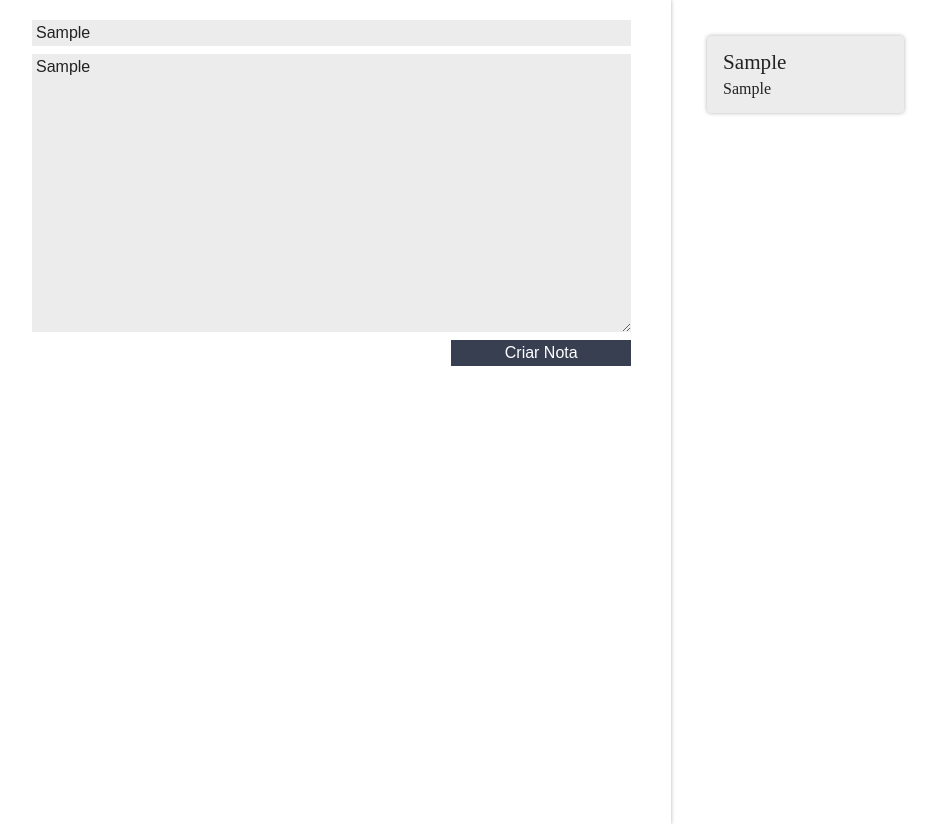
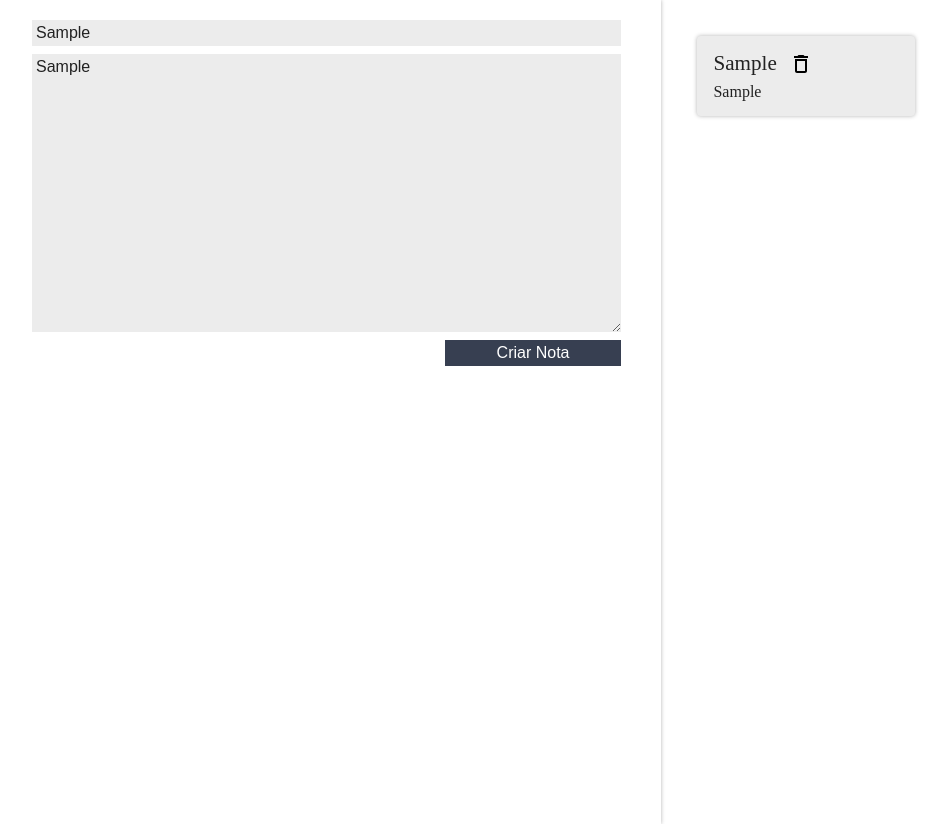
Before and after one commit to lucsimao/alura-react-ceep, a React (Create React App) app: page / in a window 1280 px wide. Both pictures are taken after typing "Sample", "Sample" into the empty fields and a click on the button "Criar Nota". Shown: the whole page, without its empty margins (8-956 px from the left). Built offline with nearby package versions, Linux system fonts and the light colour scheme.

Commit message:
feat: add delete.svg

```diff
--- a/src/components/card-nota/CardNota.jsx
+++ b/src/components/card-nota/CardNota.jsx
@@ -1,5 +1,7 @@
+import './style.css';
+
 import { Component } from 'react';
-import './style.css';
+import { ReactComponent as DeleteSVG } from '../../assets/img/delete.svg';
 
 export class CardNota extends Component {
   render() {
@@ -7,6 +9,7 @@ export class CardNota extends Component {
       <section className="card-nota">
         <header className="card-nota_header">
           <h3 className="card-nota_title">{this.props.titulo}</h3>
+          <DeleteSVG />
         </header>
         <p className="card-nota_text">{this.props.texto}</p>
       </section>
```
Also changed, not shown: src/assets/img/delete.svg (added).
